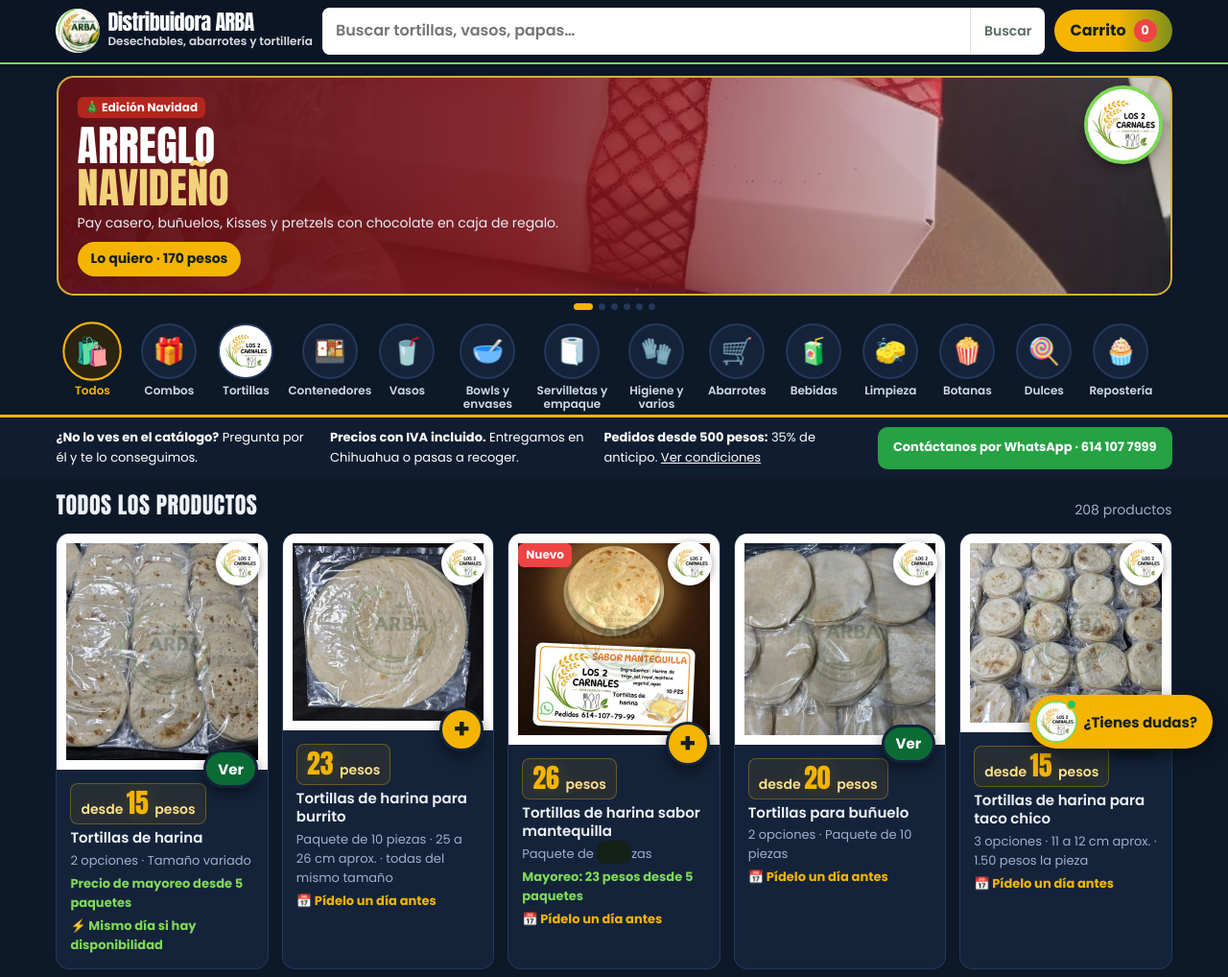
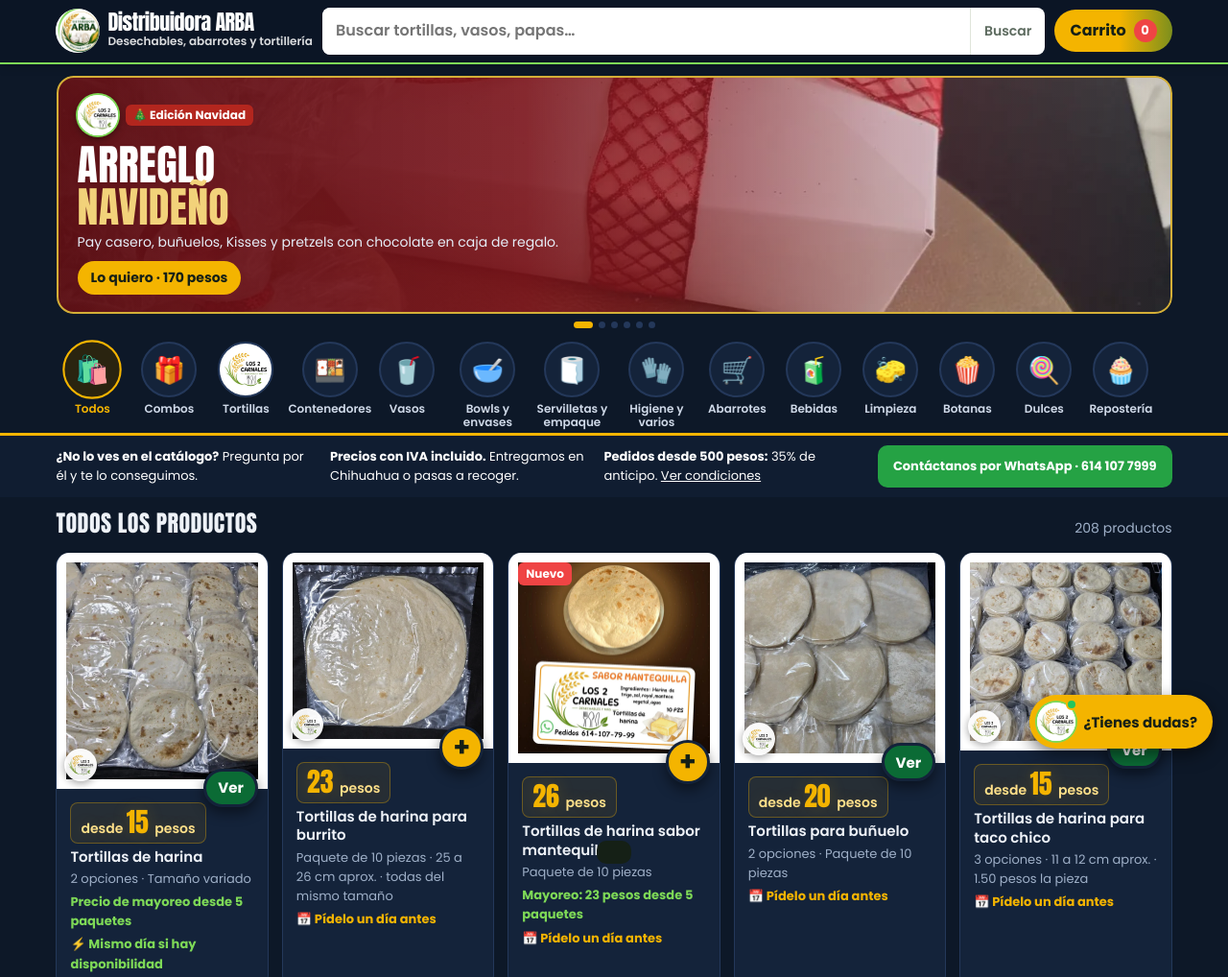
Before and after one commit to Distribuidoraarba93/Tienda-arba, a plain HTML site: page index.html in a window 1280 px wide. Shown: the top 1018 px of the page at 96% size. Drawn offline with Linux system fonts and the light colour scheme.

Commit message:
Sellos más chicos y sin tapar productos; sin marca de agua
Co-Authored-By: Claude Opus 5.5 <noreply@anthropic.com>
Claude-Session: https://claude.ai/code/session_01PTHL86jYLQyNci14ggAKkn

```diff
--- a/index.html
+++ b/index.html
@@ -244,18 +244,18 @@ main{padding-top:14px}
 .calc .res{margin-top:16px;padding:14px;border-radius:14px;background:#14301d;border:1px solid #7ed957}.calc .res b{color:#f4b400;font-size:22px}.calc .res p{margin:4px 0;font-size:14px}.calc .res .note{color:#9fb0c8;font-size:12px}
 .calc .go{width:100%;margin-top:12px;border:0;border-radius:12px;background:#f4b400;color:#152016;font:700 16px Poppins,sans-serif;padding:14px;cursor:pointer}
 .calc .x{position:absolute;top:12px;right:12px;width:40px;height:40px;border-radius:50%;border:0;background:#0b1525;color:#f4b400;font-size:22px;box-shadow:0 0 0 2px #f4b400;cursor:pointer}
-/* Protección de fotos: sin descargar y con marca de agua */
+/* Protección de fotos: sin descargar */
 img{-webkit-user-drag:none;user-drag:none;-webkit-touch-callout:none;user-select:none;-webkit-user-select:none}
 .p .img,.box .img{position:relative}
-.p .img:has(img.foto)::after,.box .img:has(img.foto)::after{content:"";position:absolute;inset:0;pointer-events:none;z-index:1;
-  background:url(img/logo.webp) center/46% no-repeat;opacity:.22;mix-blend-mode:multiply}
 /* Tortillería Los 2 Carnales */
 .s4{background:linear-gradient(90deg,#0b1525f5 0,#0b1525d9 42%,#0b152530 75%,#0b152500),url(img/promo-tortillas.webp) 65% 60%/cover;min-height:210px}
 .s5{background:linear-gradient(90deg,#5c0f14f5 0,#7a1219e0 42%,#7a121940 75%,#7a121900),url(img/promo-arreglo.webp) 70% 55%/cover;min-height:210px;border:2px solid #d4af37}
 .s5 h2 span{color:#f2d27a}
-.slide img.sello2c{position:absolute;top:12px;right:12px;width:74px;height:74px;max-height:none;border-radius:50%;background:#fff;box-shadow:0 0 0 4px #7ed957,0 6px 14px #0008;filter:none}
+.slide img.sello2c{position:static;display:inline-block;vertical-align:middle;width:42px;height:42px;max-height:none;margin:0 8px 8px 0;border-radius:50%;background:#fff;box-shadow:0 0 0 2px #7ed957,0 3px 8px #0008;filter:none}
+.slide .sello2c+.chip{vertical-align:middle;margin-bottom:8px}
+.slide .sello2c+h2{margin-top:2px}
 .cats .ic2c{background:#fff!important;overflow:hidden}.cats .ic2c img{width:100%;height:100%;object-fit:contain;padding:2px}
-.p .img img.sello{position:absolute;top:8px;right:8px;width:46px;height:46px;padding:2px;border-radius:50%;background:#fff;box-shadow:0 2px 8px #0006;z-index:1;object-fit:contain}
+.p .img img.sello{position:absolute;bottom:8px;left:8px;top:auto;right:auto;width:34px;height:34px;opacity:.95;padding:2px;border-radius:50%;background:#fff;box-shadow:0 2px 8px #0006;z-index:1;object-fit:contain}
 .thead{display:grid;grid-template-columns:92px minmax(0,1fr);gap:14px;align-items:center;margin:0 0 14px;padding:14px;border-radius:14px;background:linear-gradient(135deg,#14301d,#0b1525);border:1px solid #7ed95755}
 .thead img{width:92px;height:92px;border-radius:50%;background:#fff;box-shadow:0 0 0 4px #7ed957}
 .thead b{display:block;font:24px/1.05 Anton,Impact,sans-serif;text-transform:uppercase;color:#f4b400;margin-bottom:4px}
@@ -284,12 +284,12 @@ img{-webkit-user-drag:none;user-drag:none;-webkit-touch-callout:none;user-select
 </div></section>
 <section class="promo" aria-label="Promociones">
   <div class="slides" id="slides">
-    <button class="slide s4" data-cat="Tortillas"><div><span class="chip" style="background:#0b6b35">🔥 Recién hechas</span><h2>Tortillería<br><span>Los 2 Carnales</span></h2><p>Tortillas de harina artesanales, de taco a montado jumbo.</p><span class="pill">Ver tortillas →</span></div><img class="sello2c" src="img/logo-2c.webp" alt="Los 2 Carnales"></button>
-    <button class="slide s5" data-open="r2"><div><span class="chip" style="background:#b3261e">🎄 Edición Navidad</span><h2>Arreglo<br><span>Navideño</span></h2><p>Pay casero, buñuelos, Kisses y pretzels con chocolate en caja de regalo.</p><span class="pill">Lo quiero · 170 pesos</span></div><img class="sello2c" src="img/logo-2c.webp" alt="Los 2 Carnales"></button>
+    <button class="slide s4" data-cat="Tortillas"><div><img class="sello2c" src="img/logo-2c.webp" alt="Los 2 Carnales"><span class="chip" style="background:#0b6b35">🔥 Recién hechas</span><h2>Tortillería<br><span>Los 2 Carnales</span></h2><p>Tortillas de harina artesanales, de taco a montado jumbo.</p><span class="pill">Ver tortillas →</span></div></button>
+    <button class="slide s5" data-open="r2"><div><img class="sello2c" src="img/logo-2c.webp" alt="Los 2 Carnales"><span class="chip" style="background:#b3261e">🎄 Edición Navidad</span><h2>Arreglo<br><span>Navideño</span></h2><p>Pay casero, buñuelos, Kisses y pretzels con chocolate en caja de regalo.</p><span class="pill">Lo quiero · 170 pesos</span></div></button>
     <button class="slide s1" data-go="grid"><div><h2>Si no te lo mejoramos,<br><span>te lo igualamos</span></h2><p>¿Tienes un mejor precio? Enséñanoslo con confianza.</p><span class="pill">Ver catálogo →</span></div><img class="round" src="img/logo.webp" alt=""></button>
-    <button class="slide s6" data-calc><div><span class="chip" style="background:#0b6b35">🎉 Posadas, bodas y fiestas</span><h2>¿Cuántas tortillas<br><span>necesito?</span></h2><p>Dinos cuántos invitados y qué vas a servir. Te decimos cuántos paquetes y cuánto sale.</p><span class="pill">🧮 Calcular</span></div><img class="sello2c" src="img/logo-2c.webp" alt="Los 2 Carnales"></button>
-    <button class="slide s2" data-open="k2"><div><span class="chip">Ahorras hasta 17 pesos</span><h2>Combo<br><span>Navideño 🎄</span></h2><p>Buñuelo grande, frijol y tortillas. Solo 90 pesos.</p><span class="pill">Ver combo →</span></div><img class="sello2c" src="img/logo-2c.webp" alt="Los 2 Carnales"></button>
-    <button class="slide s3" data-cat="Tortillas"><div><h2>Sabor<br><span>mantequilla</span></h2><p>Tortillas de harina Los 2 Carnales, recién hechas.</p><span class="pill">Ver tortillas →</span></div><img class="sello2c" src="img/logo-2c.webp" alt="Los 2 Carnales"></button>
+    <button class="slide s6" data-calc><div><img class="sello2c" src="img/logo-2c.webp" alt="Los 2 Carnales"><span class="chip" style="background:#0b6b35">🎉 Posadas, bodas y fiestas</span><h2>¿Cuántas tortillas<br><span>necesito?</span></h2><p>Dinos cuántos invitados y qué vas a servir. Te decimos cuántos paquetes y cuánto sale.</p><span class="pill">🧮 Calcular</span></div></button>
+    <button class="slide s2" data-open="k2"><div><img class="sello2c" src="img/logo-2c.webp" alt="Los 2 Carnales"><span class="chip">Ahorras hasta 17 pesos</span><h2>Combo<br><span>Navideño 🎄</span></h2><p>Buñuelo grande, frijol y tortillas. Solo 90 pesos.</p><span class="pill">Ver combo →</span></div></button>
+    <button class="slide s3" data-cat="Tortillas"><div><img class="sello2c" src="img/logo-2c.webp" alt="Los 2 Carnales"><h2>Sabor<br><span>mantequilla</span></h2><p>Tortillas de harina Los 2 Carnales, recién hechas.</p><span class="pill">Ver tortillas →</span></div></button>
   </div>
   <div class="dots" id="dots"><i class="on"></i><i></i><i></i><i></i><i></i><i></i></div>
 </section>
@@ -638,7 +638,7 @@ function renderGrid(){
   $('#banner').hidden=!(cat==="Tortillas"&&!q);repPinta(cat==="Todos"&&!q);$('#tortHead').hidden=!(cat==="Tortillas"&&!q);
   $('#n').textContent=list.length+(list.length===1?' producto':' productos');
   $('#grid').innerHTML=list.length?list.map(p=>`<article class="p">
-    <button class="img" data-open="${p.id}" aria-label="Ver ${p.n}">${p.tag?`<span class="tag">${p.tag}</span>`:''}${SELLO_2C.includes(p.cat)?'<img class="sello" src="img/logo-2c.webp" alt="Los 2 Carnales">':''}${pic(p)}</button>
+    <button class="img" data-open="${p.id}" aria-label="Ver ${p.n}">${p.tag?`<span class="tag">${p.tag}</span>`:''}${SELLO_2C.includes(p.cat)&&!/etiqueta|integral/.test(p.img||'')?'<img class="sello" src="img/logo-2c.webp" alt="Los 2 Carnales">':''}${pic(p)}</button>
     <div class="info">${p.v?`<button class="plus ver" data-open="${p.id}" aria-label="Ver opciones de ${p.n}">Ver</button>`:`<button class="plus" data-add="${p.id}" aria-label="Agregar ${p.n} al carrito">+</button>`}${priceHTML(p)}<h3>${p.n}</h3><span class="unit">${p.v?p.v.length+' opciones · ':''}${p.u}</span>${myTxt(p)}${p.min?'<span class="free" style="color:#f4b400">🛒 Compra mínima: '+p.min+' piezas</span>':''}${ANTIC(p)?'<span class="free" style="color:#f4b400">📅 Pídelo un día antes</span>':p.cat==="Tortillas"?'<span class="free">⚡ Mismo día si hay disponibilidad</span>':''}
     ${p.v?`<button class="add" data-open="${p.id}">Ver opciones</button>`:`<button class="add" data-add="${p.id}">${p.pr==null?'Agregar para cotizar':'Agregar al carrito'}</button>`}</div></article>`).join('')
     :`<div class="empty" style="grid-column:1/-1">No lo ves en el catálogo? Pregunta por él y te lo conseguimos.<br><a class="wa" href="https://wa.me/${WHATS}?text=${encodeURIComponent('Hola, busco: '+q)}" target="_blank" rel="noopener">Preguntar por “${q}” en WhatsApp</a></div>`;
```
